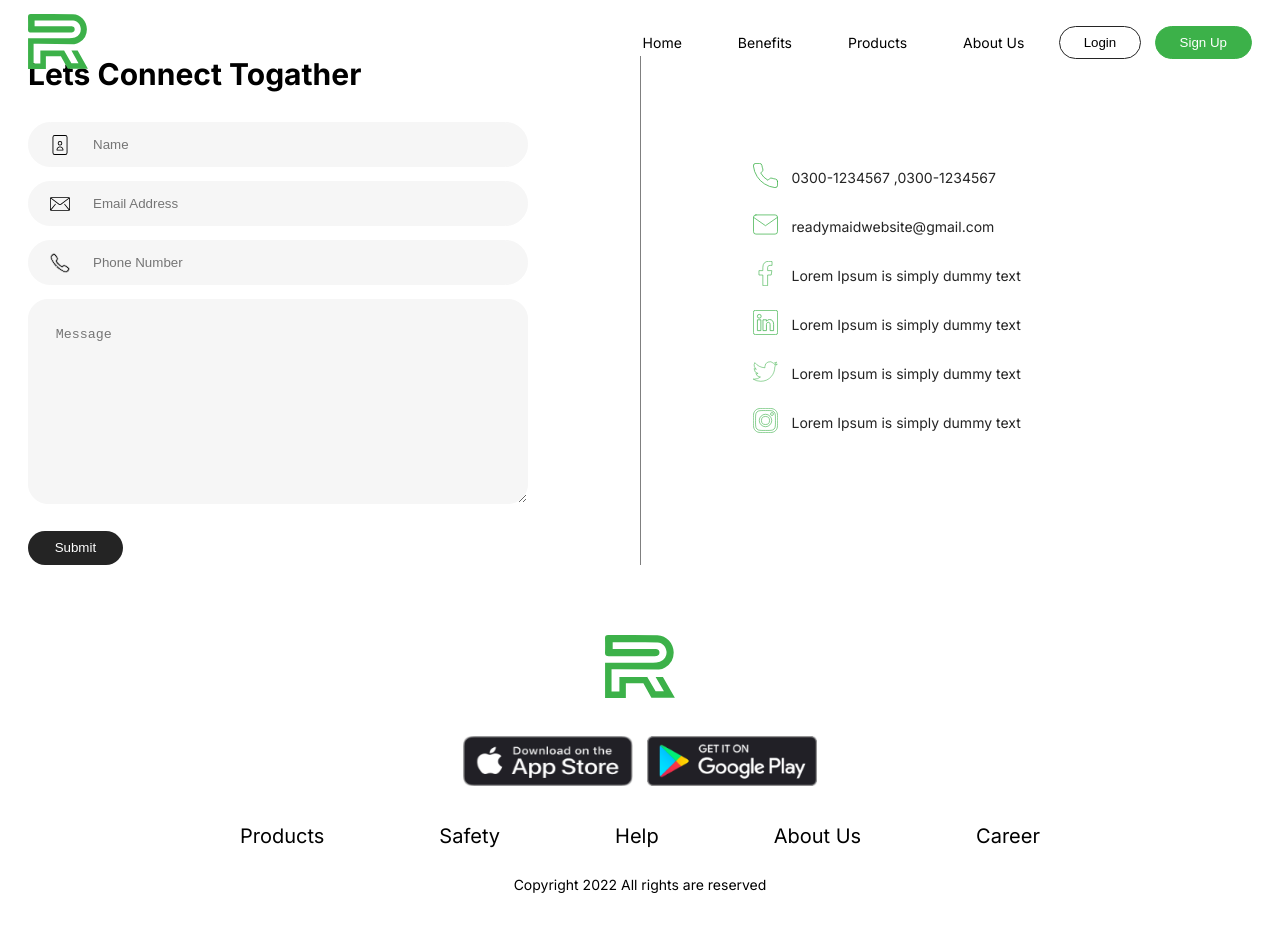
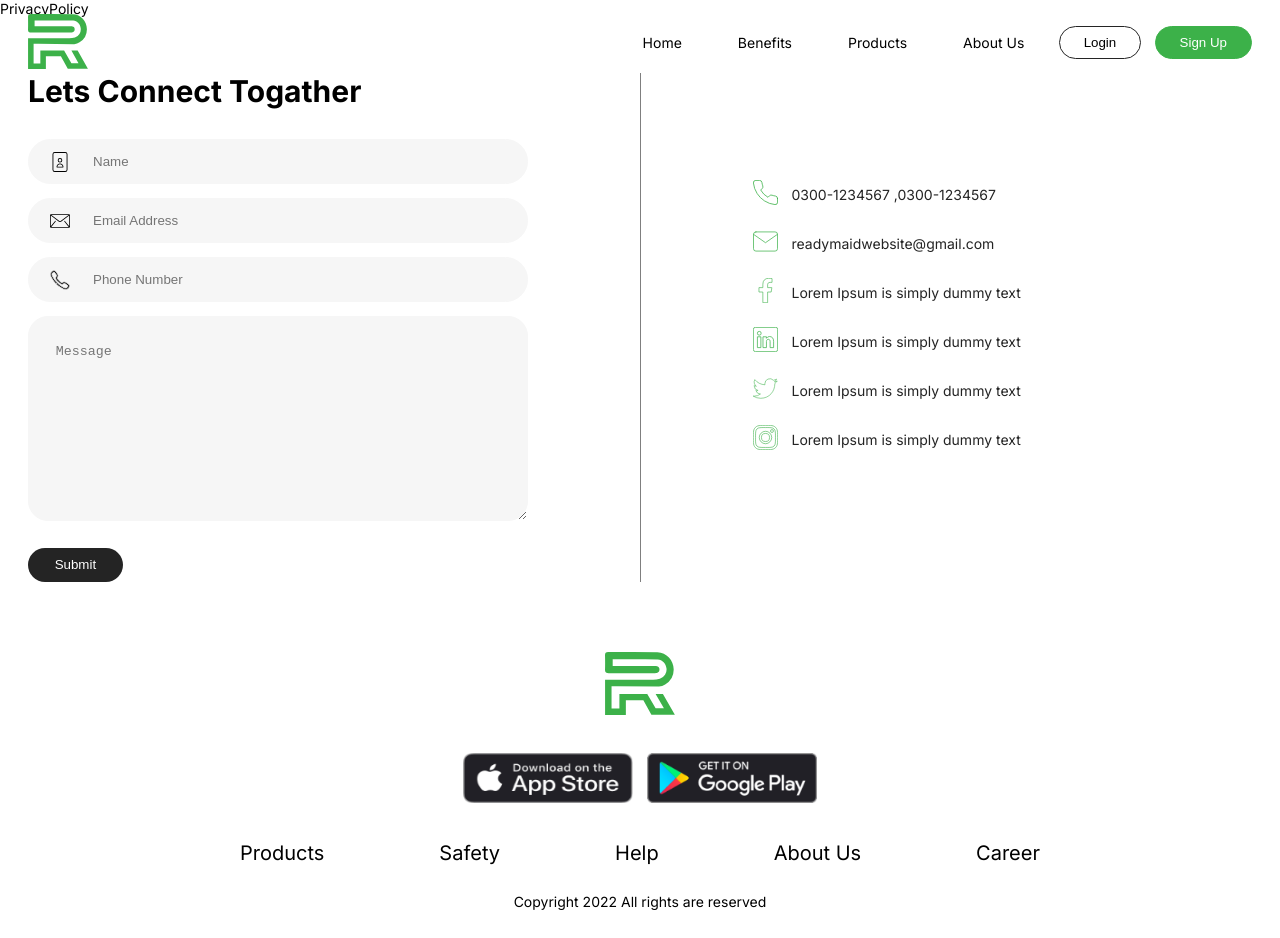
Before and after one commit to MehfoozurRehman/readymaid-web, a React (Create React App) app: page /privacy in a window 1280 px wide. Built offline with nearby package versions, Linux system fonts and the light colour scheme.

Commit message:
PrivacyPolicy screen route created

```diff
--- a/src/App.jsx
+++ b/src/App.jsx
@@ -12,6 +12,7 @@ import Benifits from "./screens/Benifits";
 import Products from "./screens/Products";
 import SignUp from "./screens/SignUp";
 import Login from "./screens/Login";
+import PrivacyPolicy from "./screens/PrivacyPolicy";
 export default function App() {
   return (
     <>
@@ -23,6 +24,7 @@ export default function App() {
         <Route path="/aboutus" element={<AboutUs />} />
         <Route path="/signup" element={<SignUp />} />
         <Route path="/login" element={<Login />} />
+        <Route path="/privacy" element={<PrivacyPolicy />} />
       </Routes>
       <Footer />
     </>
--- /dev/null
+++ b/src/screens/PrivacyPolicy.js
@@ -0,0 +1,5 @@
+import React from "react";
+
+export default function PrivacyPolicy() {
+  return <div>PrivacyPolicy</div>;
+}
```
